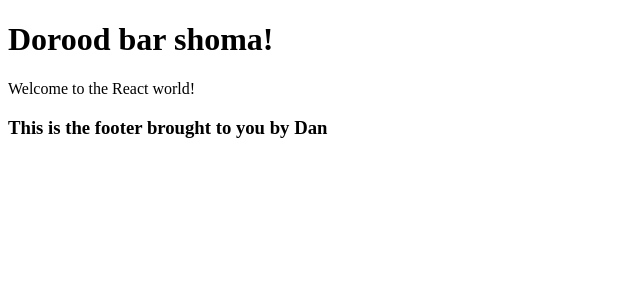
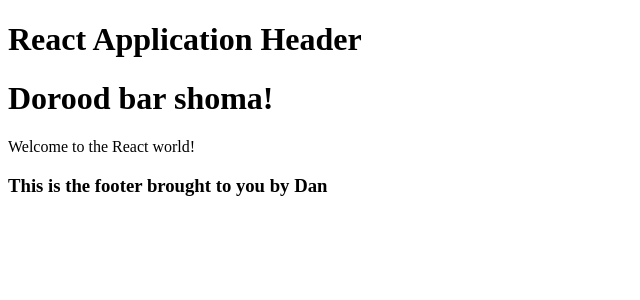
Before and after one commit to Downdate/React, a React (Vite) app in the folder taskopedia/: page / in a window 1280 px wide. Shown: the top 300 px of the page, without its empty margins (0-640 px from the left). Built offline with nearby package versions, Linux system fonts and the light colour scheme.

Commit message:
added Header Component

```diff
--- a/taskopedia/src/main.jsx
+++ b/taskopedia/src/main.jsx
@@ -12,6 +12,14 @@ function HomePage() {
   );
 }
 
+function Header() {
+  return (
+    <div>
+      <h1>React Application Header</h1>
+    </div>
+  );
+}
+
 function Footer() {
   return (
     <div>
@@ -22,6 +30,7 @@ function Footer() {
 
 root.render(
   <div>
+    <Header />
     <HomePage />
     <Footer />
   </div>,
```
